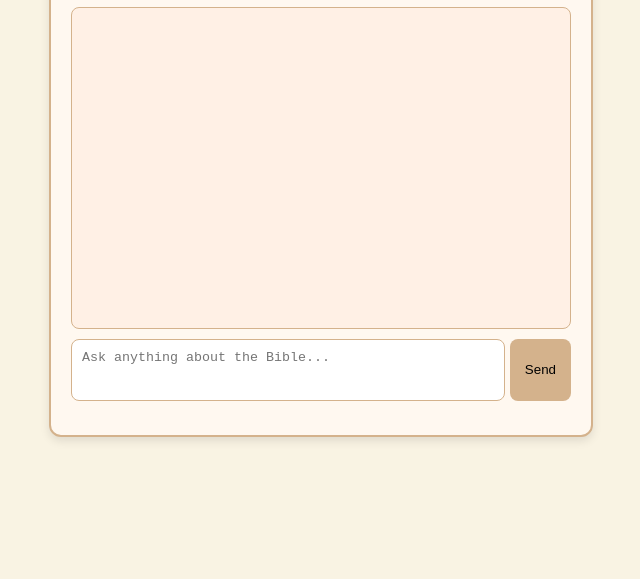
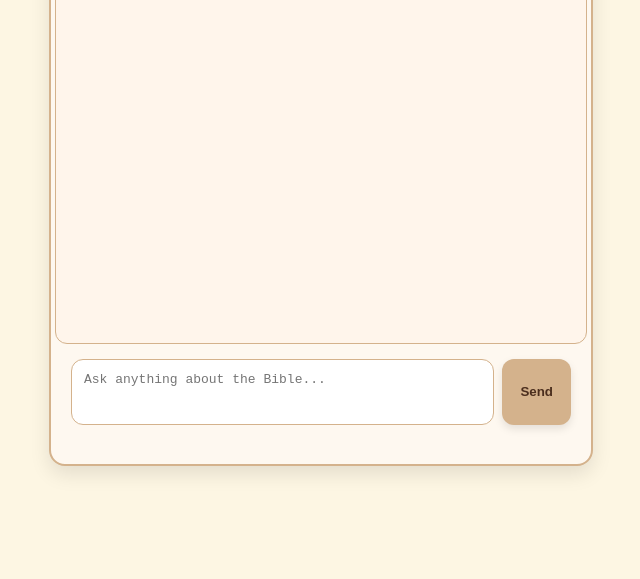
Before and after one commit to edbower-ai/biblebot-mockup, a plain HTML site: page index.html in a window 1280 px wide. Shown: the part 237-816 px from the top of the page, without its empty margins (319-959 px from the left). Drawn offline with Linux system fonts and the light colour scheme.

Commit message:
Update styles.css

```diff
--- a/styles.css
+++ b/styles.css
@@ -1,83 +1,120 @@
+/* General layout */
 body {
-  font-family: Arial, sans-serif;
-  background-color: #f9f3e3;
-  color: #3e2f1c;
+  font-family: 'Georgia', serif;
+  background-color: #fdf6e3; /* soft cream background */
+  color: #4b2e1e; /* dark brown text */
   display: flex;
   justify-content: center;
   align-items: center;
   height: 100vh;
+  margin: 0;
 }
 
+/* Main app container */
 #app {
   width: 100%;
   max-width: 500px;
-  background: #fff8f0;
-  border: 2px solid #d4b28c;
-  border-radius: 12px;
+  background: #fef8f0; /* creamish card */
+  border: 2px solid #d4b28c; /* soft brown border */
+  border-radius: 16px;
   padding: 20px;
-  box-shadow: 0 4px 10px rgba(0,0,0,0.1);
+  box-shadow: 0 8px 20px rgba(0,0,0,0.1);
+  display: flex;
+  flex-direction: column;
+  align-items: center;
 }
 
+/* Header */
 h1 {
   text-align: center;
-  color: #8b5e3c;
+  color: #7c4a2f; /* darker brown accent */
+  font-size: 2em;
+  margin-bottom: 15px;
+  font-weight: bold;
 }
 
+/* Chat box */
 .chat {
-  height: 300px;
+  width: 100%;
+  height: 350px;
   overflow-y: auto;
   border: 1px solid #d4b28c;
-  padding: 10px;
-  margin-bottom: 10px;
-  background: #fff0e5;
-  border-radius: 8px;
+  border-radius: 12px;
+  padding: 15px;
+  margin-bottom: 15px;
+  background: #fff5eb; /* lighter cream */
+  display: flex;
+  flex-direction: column;
+  gap: 10px;
 }
 
+/* Messages */
 .message {
-  margin: 5px 0;
-  padding: 5px 10px;
-  border-radius: 8px;
+  padding: 8px 12px;
+  border-radius: 12px;
   max-width: 80%;
+  word-wrap: break-word;
+  box-shadow: 0 2px 6px rgba(0,0,0,0.05);
 }
 
 .user {
-  background: #d1e7dd;
+  background: #d1e7dd; /* soft green */
   align-self: flex-end;
 }
 
 .bot {
-  background: #ffe5b4;
+  background: #ffe5b4; /* soft orange/cream */
+  align-self: flex-start;
 }
 
+/* Input container */
 .input-container {
   display: flex;
-  gap: 5px;
+  gap: 8px;
+  width: 100%;
 }
 
 #userInput {
   flex: 1;
-  padding: 10px;
-  border-radius: 8px;
+  padding: 12px;
+  border-radius: 12px;
   border: 1px solid #d4b28c;
   resize: none;
-  overflow: hidden;
   min-height: 40px;
+  font-size: 1em;
+  line-height: 1.3em;
+  transition: all 0.2s ease;
 }
 
+/* Automatically expand input height */
+#userInput:focus {
+  outline: none;
+  border-color: #a77d5c;
+  background: #fff9f0;
+}
+
+/* Send button */
 #sendBtn {
-  padding: 10px 15px;
+  padding: 12px 18px;
   background-color: #d4b28c;
   border: none;
-  border-radius: 8px;
+  border-radius: 12px;
   cursor: pointer;
+  font-weight: bold;
+  color: #4b2e1e;
+  box-shadow: 0 4px 8px rgba(0,0,0,0.1);
+  transition: all 0.2s ease;
 }
 
 #sendBtn:hover {
   background-color: #c49e73;
+  transform: translateY(-2px);
 }
 
+/* Status text */
 #status {
   font-size: 0.9em;
   text-align: center;
-  color: #8b5e3c;
+  color: #7c4a2f;
+  margin-top: 5px;
 }
```
